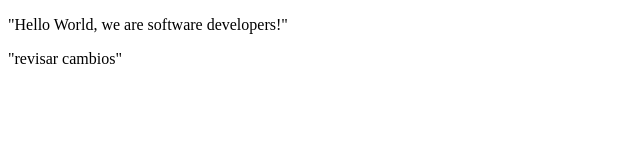
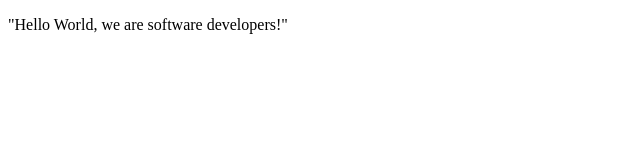
Before and after one commit to jcco104/Build_the_project, a plain HTML site: page index.html in a window 1280 px wide. Shown: the full height of the page, 0-640 px from the left. Drawn offline with Linux system fonts and the light colour scheme.

Commit message:
Update index.html

```diff
--- a/index.html
+++ b/index.html
@@ -22,7 +22,6 @@
 
     -->
     <p>"Hello World, we are software developers!"</p>
-    <p>"revisar cambios"</p>
     <script  src="js/index.js"></script>
   </body>
 </html>
```
